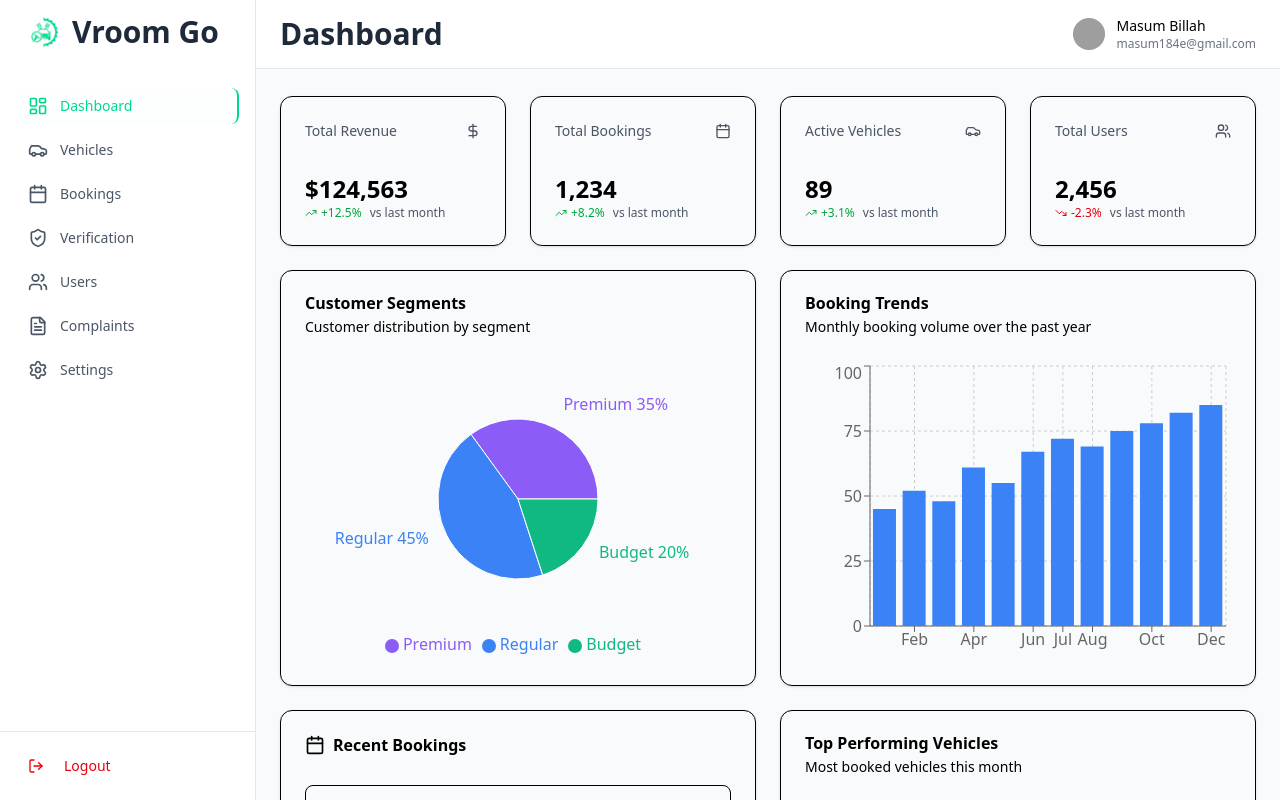
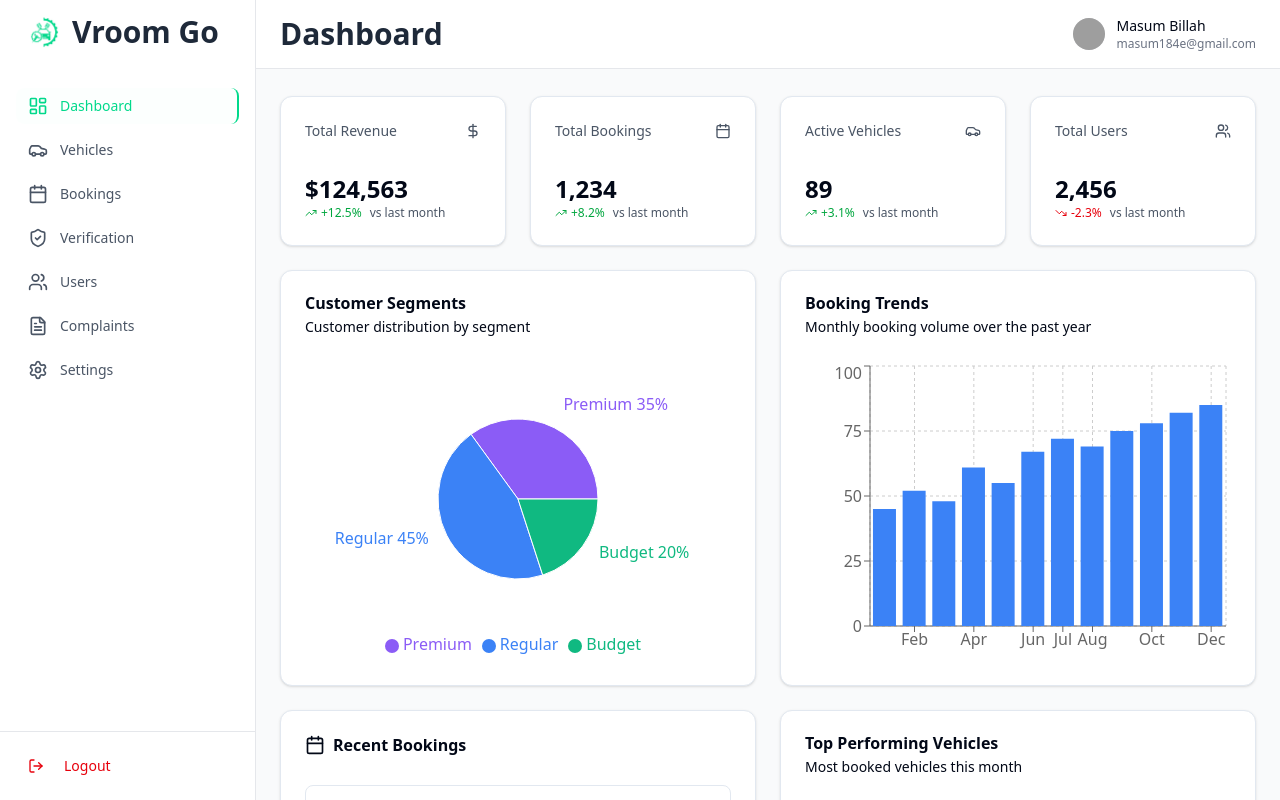
Before and after one commit to masum184e/vroomgo, a Next.js app in the folder dashboard/: page /dashboard in a window 1280 px wide. Shown: the top 800 px of the page. Built offline with nearby package versions, Linux system fonts and the light colour scheme; grey boxes are pictures that could not be loaded.

Commit message:
tailwind issue resolved

```diff
--- a/dashboard/package.json
+++ b/dashboard/package.json
@@ -26,7 +26,8 @@
     "react-dom": "^19.0.0",
     "recharts": "^2.15.3",
     "sonner": "^2.0.5",
-    "tailwind-merge": "^3.3.0"
+    "tailwind-merge": "^3.3.0",
+    "tailwindcss-animate": "^1.0.7"
   },
   "devDependencies": {
     "@eslint/eslintrc": "^3",
--- a/dashboard/src/app/globals.css
+++ b/dashboard/src/app/globals.css
@@ -1 +1,66 @@
 @import "tailwindcss";
+
+@tailwind base;
+@tailwind components;
+@tailwind utilities;
+
+@layer base {
+  :root {
+    --background: 0% 0% 100%;
+    --foreground: 222.2 84% 4.9%;
+    --card: 0 0% 100%;
+    --card-foreground: 222.2 84% 4.9%;
+    --popover: 0 0% 100%;
+    --popover-foreground: 222.2 84% 4.9%;
+    --primary: 221.2 83.2% 53.3%;
+    --primary-foreground: 210 40% 98%;
+    --secondary: 210 40% 96%;
+    --secondary-foreground: 222.2 84% 4.9%;
+    --muted: 210 40% 96%;
+    --muted-foreground: 215.4 16.3% 46.9%;
+    --accent: 210 40% 96%;
+    --accent-foreground: 222.2 84% 4.9%;
+    --destructive: 0 84.2% 60.2%;
+    --destructive-foreground: 210 40% 98%;
+    --border: 214.3 31.8% 91.4%;
+    --input: 214.3 31.8% 91.4%;
+    --ring: 221.2 83.2% 53.3%;
+    --radius: 0.5rem;
+  }
+
+  .dark {
+    --background: 222.2 84% 4.9%;
+    --foreground: 210 40% 98%;
+    --card: 222.2 84% 4.9%;
+    --card-foreground: 210 40% 98%;
+    --popover: 222.2 84% 4.9%;
+    --popover-foreground: 210 40% 98%;
+    --primary: 217.2 91.2% 59.8%;
+    --primary-foreground: 222.2 84% 4.9%;
+    --secondary: 217.2 32.6% 17.5%;
+    --secondary-foreground: 210 40% 98%;
+    --muted: 217.2 32.6% 17.5%;
+    --muted-foreground: 215 20.2% 65.1%;
+    --accent: 217.2 32.6% 17.5%;
+    --accent-foreground: 210 40% 98%;
+    --destructive: 0 62.8% 30.6%;
+    --destructive-foreground: 210 40% 98%;
+    --border: 217.2 32.6% 17.5%;
+    --input: 217.2 32.6% 17.5%;
+    --ring: 224.3 76.3% 94.1%;
+  }
+}
+
+@layer base {
+  * {
+    border-color: hsl(var(--border));
+  }
+  body {
+    background-color: hsl(var(--background));
+    color: hsl(var(--foreground));
+  }
+
+  .bg-card{
+    background-color: hsl(var(--card))
+  }
+}
--- /dev/null
+++ b/dashboard/tailwind.config.js
@@ -0,0 +1,78 @@
+/** @type {import('tailwindcss').Config} */
+module.exports = {
+  darkMode: ["class"],
+  content: [
+    "./pages/**/*.{js,jsx}",
+    "./components/**/*.{js,jsx}",
+    "./app/**/*.{js,jsx}",
+    "./src/**/*.{js,jsx}",
+    "*.{js,ts,jsx,tsx,mdx}",
+  ],
+  prefix: "",
+  theme: {
+    container: {
+      center: true,
+      padding: "2rem",
+      screens: {
+        "2xl": "1400px",
+      },
+    },
+    extend: {
+      colors: {
+        border: "hsl(var(--border))",
+        input: "hsl(var(--input))",
+        ring: "hsl(var(--ring))",
+        background: "hsl(var(--background))",
+        foreground: "hsl(var(--foreground))",
+        primary: {
+          DEFAULT: "hsl(var(--primary))",
+          foreground: "hsl(var(--primary-foreground))",
+        },
+        secondary: {
+          DEFAULT: "hsl(var(--secondary))",
+          foreground: "hsl(var(--secondary-foreground))",
+        },
+        destructive: {
+          DEFAULT: "hsl(var(--destructive))",
+          foreground: "hsl(var(--destructive-foreground))",
+        },
+        muted: {
+          DEFAULT: "hsl(var(--muted))",
+          foreground: "hsl(var(--muted-foreground))",
+        },
+        accent: {
+          DEFAULT: "hsl(var(--accent))",
+          foreground: "hsl(var(--accent-foreground))",
+        },
+        popover: {
+          DEFAULT: "hsl(var(--popover))",
+          foreground: "hsl(var(--popover-foreground))",
+        },
+        card: {
+          DEFAULT: "hsl(var(--card))",
+          foreground: "hsl(var(--card-foreground))",
+        },
+      },
+      borderRadius: {
+        lg: "var(--radius)",
+        md: "calc(var(--radius) - 2px)",
+        sm: "calc(var(--radius) - 4px)",
+      },
+      keyframes: {
+        "accordion-down": {
+          from: { height: "0" },
+          to: { height: "var(--radix-accordion-content-height)" },
+        },
+        "accordion-up": {
+          from: { height: "var(--radix-accordion-content-height)" },
+          to: { height: "0" },
+        },
+      },
+      animation: {
+        "accordion-down": "accordion-down 0.2s ease-out",
+        "accordion-up": "accordion-up 0.2s ease-out",
+      },
+    },
+  },
+  plugins: [require("tailwindcss-animate")],
+}
```
Also changed, not shown: 1 other file (tests, documents, lock files or other folders).
